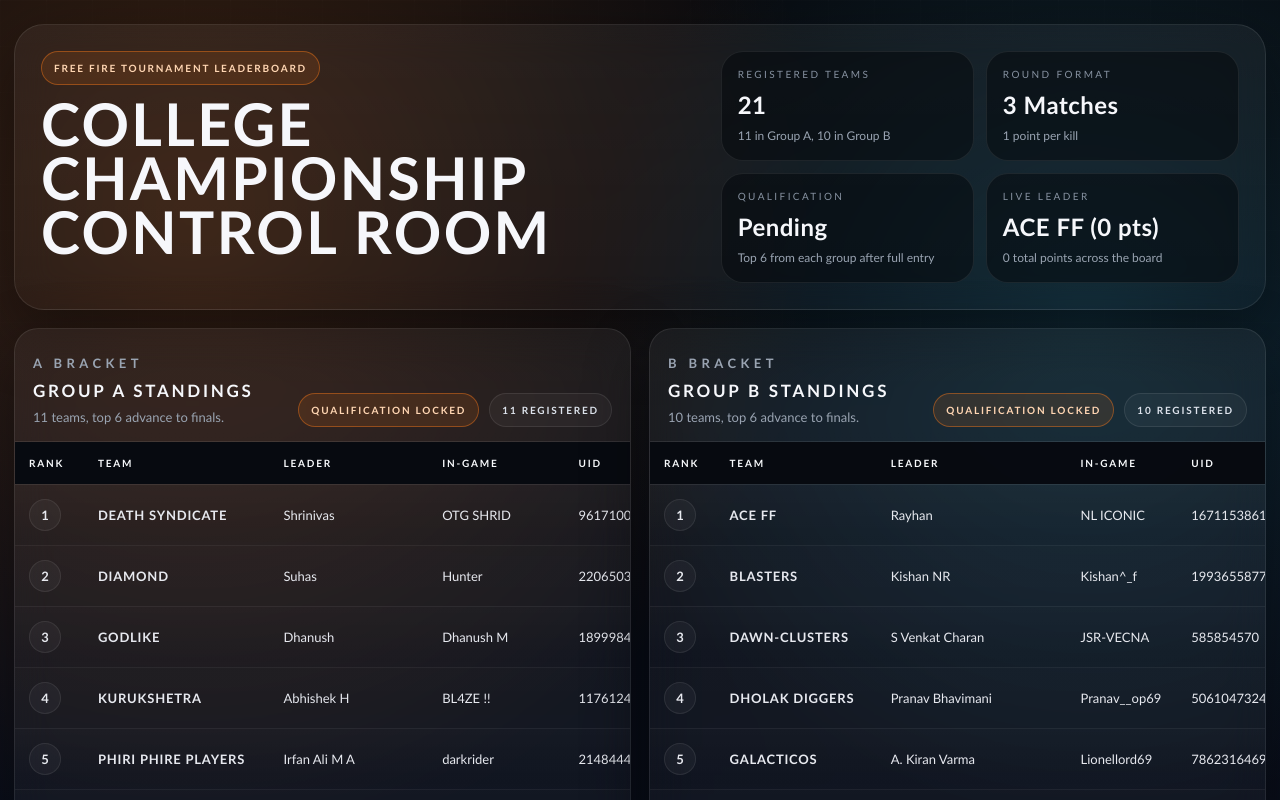
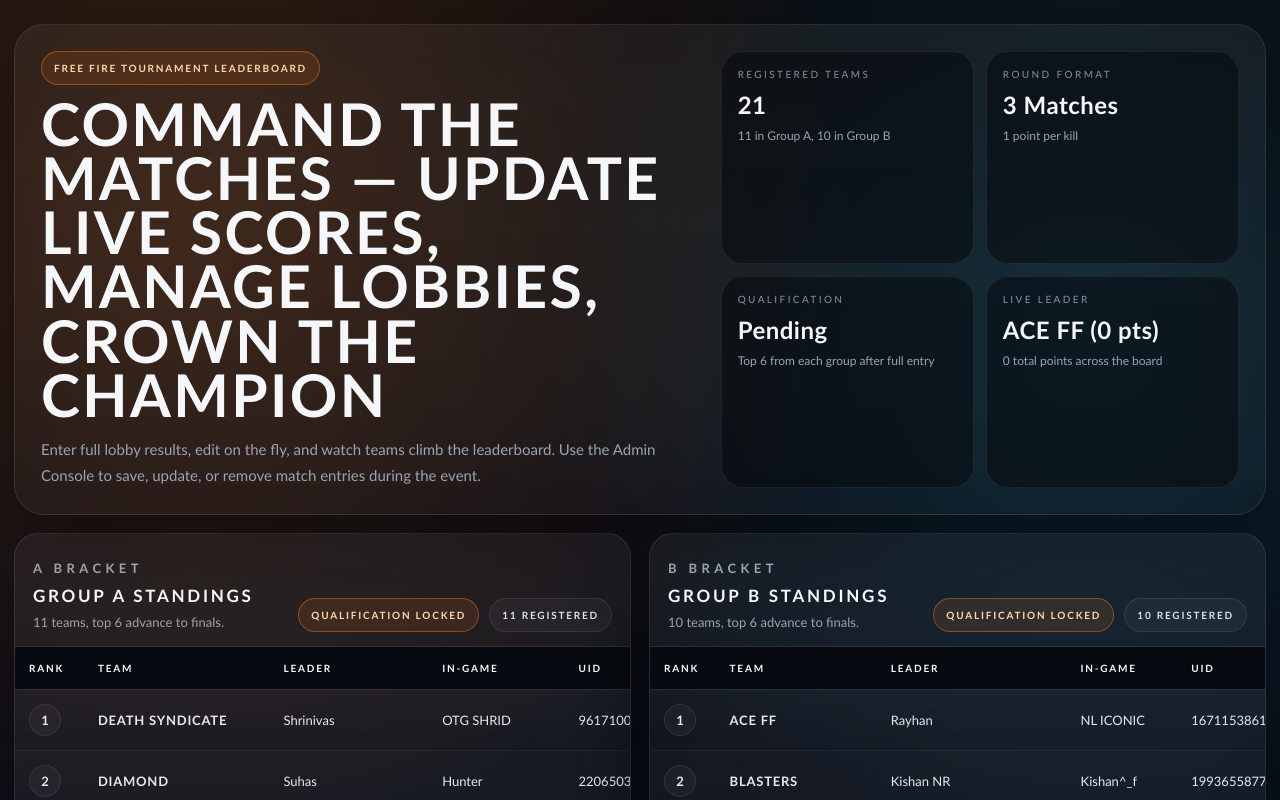
Before and after one commit to Singhmedhansh/Game_Leaderboard, a React (Vite) app in the folder client/: page / in a window 1280 px wide. Shown: the top 800 px of the page. Built offline with nearby package versions, Linux system fonts and the light colour scheme.

Commit message:
feat: action-focused hero copy

```diff
--- a/client/src/App.jsx
+++ b/client/src/App.jsx
@@ -566,7 +566,8 @@ export default function App() {
       <motion.section className="ff-hero" initial={{ opacity: 0, y: 14 }} animate={{ opacity: 1, y: 0 }} transition={{ duration: 0.35 }}>
         <div className="ff-hero-copy">
           <Pill tone="accent">Free Fire Tournament Leaderboard</Pill>
-          <h1>College Championship Control Room</h1>
+          <h1>Command the Matches — Update live scores, manage lobbies, crown the champion</h1>
+          <p>Enter full lobby results, edit on the fly, and watch teams climb the leaderboard. Use the Admin Console to save, update, or remove match entries during the event.</p>
         </div>
 
         <div className="ff-hero-stats">
```
